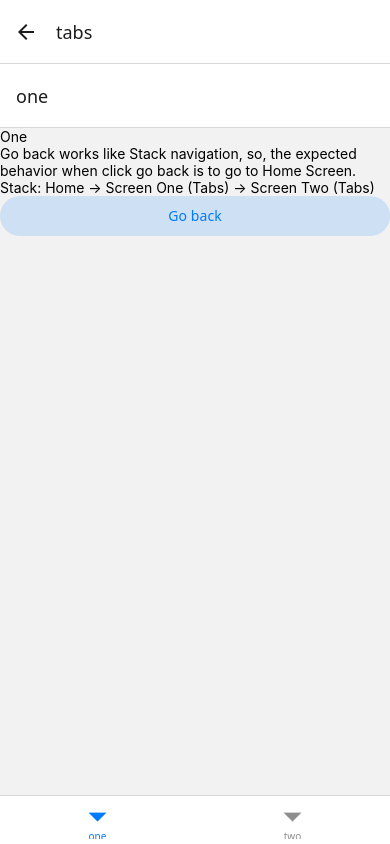
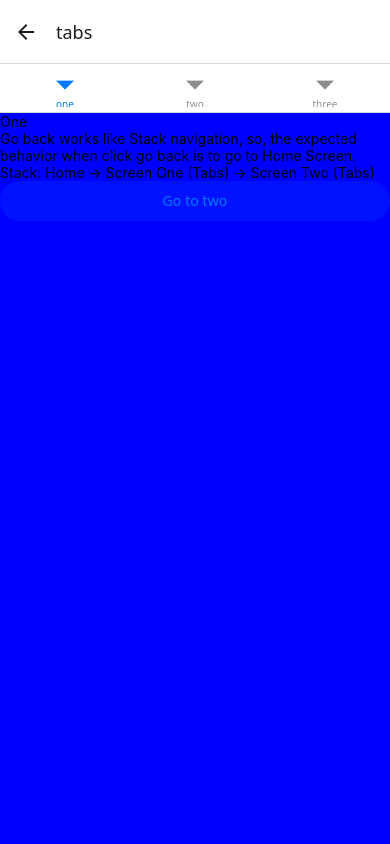
Before and after one commit to jonathansedrez/bareRn, a React Native app: screen /tabs in a window 390 px wide. Built offline with nearby package versions, Linux system fonts and the light colour scheme.

Commit message:
feat: add nested navigation

```diff
--- a/components/Home.tsx
+++ b/components/Home.tsx
@@ -64,6 +64,9 @@ export function Home(): React.JSX.Element {
         Go to Params
       </Button>
       <Button onPress={() => navigation.navigate('tabs')}>Go to Tabs</Button>
+      <Button onPress={() => navigation.navigate('two')}>
+        Go to Tabs ono tab two
+      </Button>
     </View>
   );
 }
--- a/components/Tabs.tsx
+++ b/components/Tabs.tsx
@@ -1,19 +1,39 @@
+import {StyleSheet, Text, View} from 'react-native';
 import {createBottomTabNavigator} from '@react-navigation/bottom-tabs';
+import {useNavigation} from '@react-navigation/native';
 import {Button} from '@react-navigation/elements';
-import {useNavigation} from '@react-navigation/native';
-import {StyleSheet, Text, View} from 'react-native';
 
 const Tab = createBottomTabNavigator();
 
-export function Tabs() {
 const ScreenOne = () => {
   const navigation = useNavigation();
   return (
-      <View>
-        <Text style={style.oneWrapper}>One</Text>
+    <View style={style.oneWrapper}>
+      <Text>One</Text>
       <Text>
         Go back works like Stack navigation, so, the expected behavior when
         click go back is to go to Home Screen.
+      </Text>
+
+      <Text>{`Stack: Home -> Screen One (Tabs) -> Screen Two (Tabs)`}</Text>
+      <Button
+        onPress={() => {
+          navigation.navigate('two');
+        }}>
+        Go to two
+      </Button>
+    </View>
+  );
+};
+
+const ScreenTwo = () => {
+  const navigation = useNavigation();
+  return (
+    <View style={style.twoWrapper}>
+      <Text>Two</Text>
+      <Text>
+        Go back works like Stack navigation, so, the expected rr when click go
+        back is to go to Screen One.
       </Text>
 
       <Text>{`Stack: Home -> Screen One (Tabs) -> Screen Two (Tabs)`}</Text>
@@ -27,31 +47,33 @@ export function Tabs() {
   );
 };
 
-  const ScreenTwo = () => {
+const ScreenThree = () => {
   const navigation = useNavigation();
   return (
-      <View>
-        <Text style={style.oneWrapper}>Two</Text>
-        <Text>
-          Go back works like Stack navigation, so, the expected rr when
-          click go back is to go to Screen One.
-        </Text>
+    <View style={style.threeWrapper}>
+      <Text>Three</Text>
 
-        <Text>{`Stack: Home -> Screen One (Tabs) -> Screen Two (Tabs)`}</Text>
       <Button
         onPress={() => {
-            navigation.goBack();
+          navigation.navigate('params', {foo: 'foo'});
         }}>
-          Go back
+        Go to params
       </Button>
     </View>
   );
 };
 
+export function Tabs() {
   return (
-    <Tab.Navigator>
+    <Tab.Navigator
+      screenOptions={{
+        tabBarPosition: 'top',
+        headerShown: false,
+        animation: 'fade',
+      }}>
       <Tab.Screen name="one" component={ScreenOne} />
       <Tab.Screen name="two" component={ScreenTwo} />
+      <Tab.Screen name="three" component={ScreenThree} />
     </Tab.Navigator>
   );
 }
@@ -59,8 +81,14 @@ export function Tabs() {
 const style = StyleSheet.create({
   oneWrapper: {
     flex: 1,
+    backgroundColor: 'blue',
   },
   twoWrapper: {
     flex: 1,
+    backgroundColor: 'red',
+  },
+  threeWrapper: {
+    flex: 1,
+    backgroundColor: 'yellow',
   },
 });
```
Also changed, not shown: route.types.ts (+8 -1 lines), 1 other file (tests, documents, lock files or other folders). Lines whose indentation alone changed are shown as unchanged.
